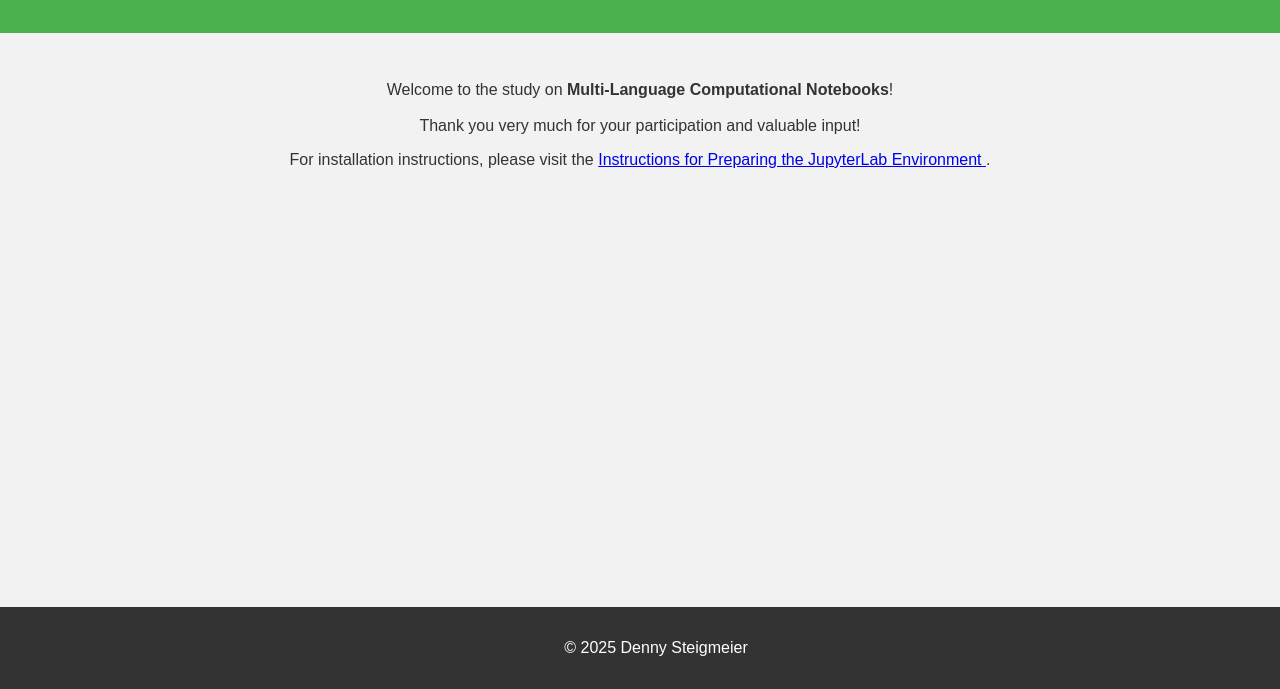
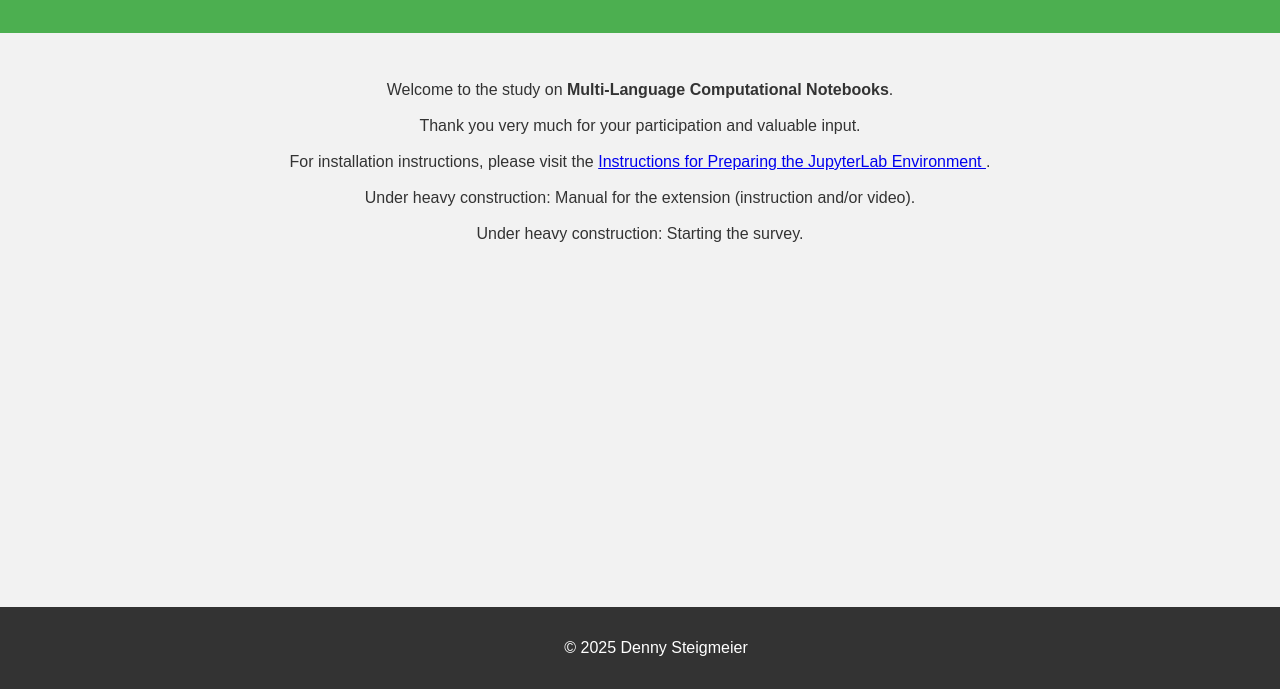
Before and after one commit to PhonsoVanCode/Multi-Language-Computational-Notebooks, a plain HTML site: page index.html in a window 1280 px wide. Shown: the part 111-800 px from the top of the page. Drawn offline with Linux system fonts and the light colour scheme.

Commit message:
Update index.html

```diff
--- a/index.html
+++ b/index.html
@@ -1,31 +1,46 @@
 <!DOCTYPE html>
-<html lang="de">
+<html lang="en"></html>
+
 <head>
   <meta charset="UTF-8">
   <title>Multi Language Computational Notebooks</title>
   <link rel="stylesheet" href="style.css">
 </head>
+
 <body>
+
   <header>
     <h1>Multi-Language Computational Notebooks</h1>
   </header>
 
   <main>
     <p>
-      Welcome to the study on <strong>Multi-Language Computational Notebooks</strong>!<br>
+
+      Welcome to the study on <strong>Multi-Language Computational Notebooks</strong>.<br>
       <br>
-      Thank you very much for your participation and valuable input!
-    </p>
-    <p>
+
+      Thank you very much for your participation and valuable input.<br>
+      <br>
+
       For installation instructions, please visit the
       <a href="https://github.com/DNNYSTGMR/Multi-Language-Computational-Notebooks/blob/development/Anleitung.md">
         Instructions for Preparing the JupyterLab Environment
-      </a>.
+      </a>.<br>
+      <br>
+
+      Under heavy construction: Manual for the extension (instruction and/or video).<br>
+      <br>
+
+      Under heavy construction: Starting the survey.<br>
+      <br>
+
     </p>
   </main>
 
   <footer>
     <p>© 2025 Denny Steigmeier</p>
   </footer>
+
 </body>
+
 </html>
```
